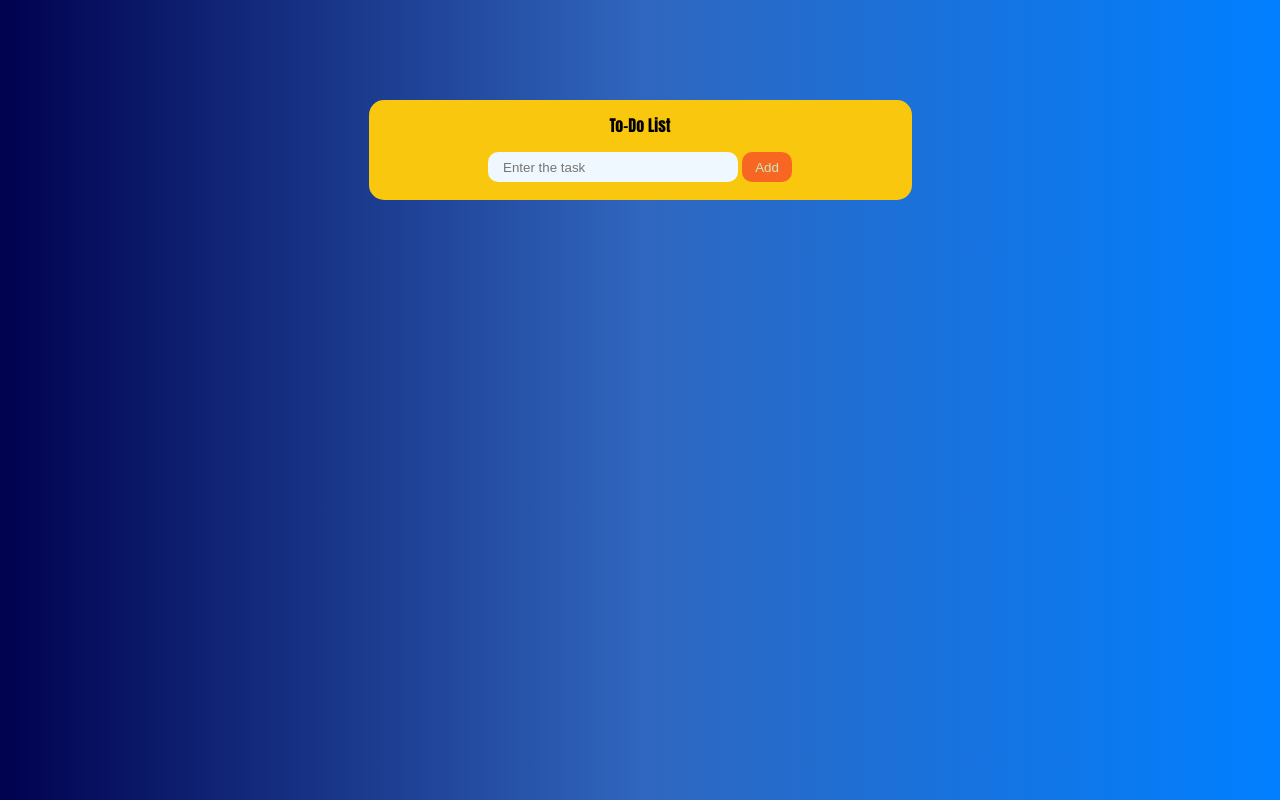
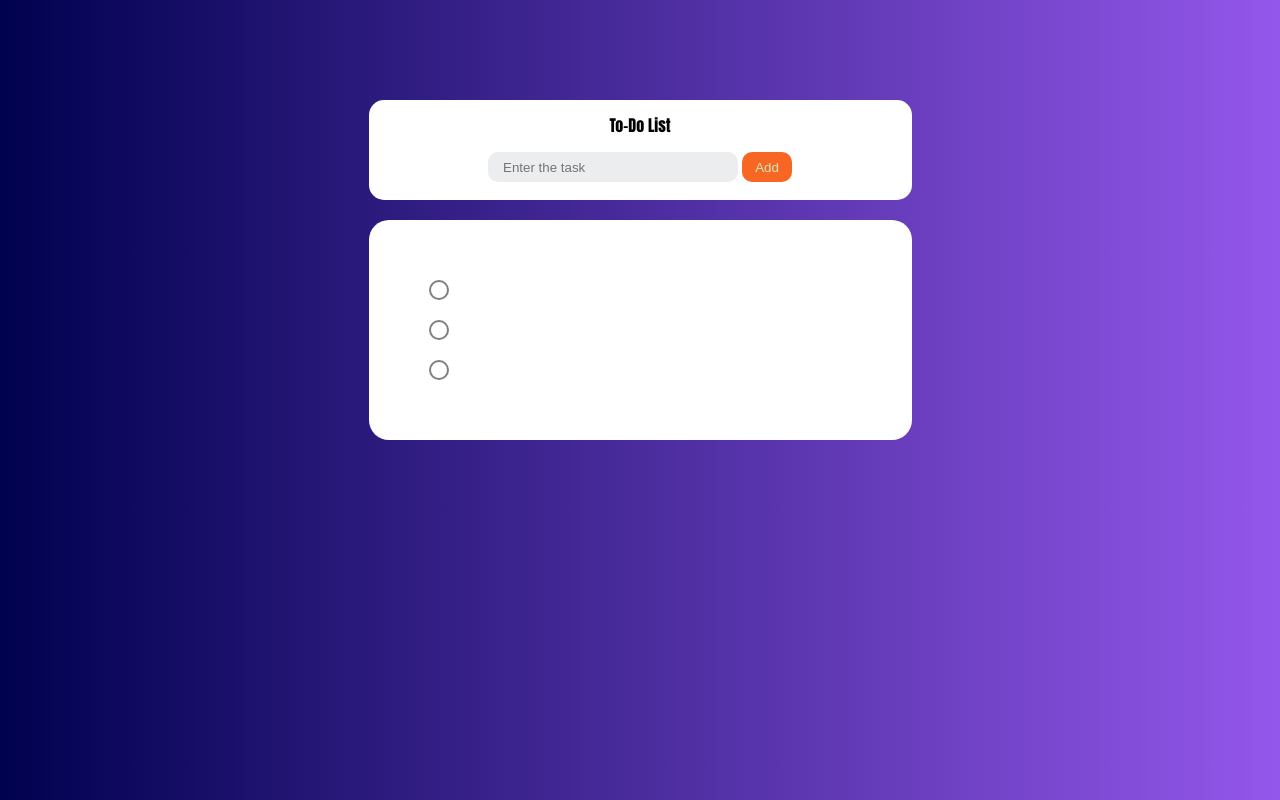
Before and after one commit to AryanSingh-2006/To-Do-list, a plain HTML site: page index.html in a window 1280 px wide. Drawn offline with Linux system fonts and the light colour scheme.

Commit message:
Added the javascript file and updated the html and css file

```diff
--- a/index.html
+++ b/index.html
@@ -14,9 +14,16 @@
             </div>
             <div>
                 <input type="text" placeholder="Enter the task"id="textbox">
-                <button type="button" id="Add">Add</button>
+                <button type="button" id="add">Add</button>
             </div>
         </div>
+        <ul id="tasklist">
+            <li class="task"><div class="circle"></div></li>
+            <li class="task"><div class="circle"></div></li>
+            <li class="task"><div class="circle"></div></li>
+
+        </ul>
     </div>
+    <script src="script.js"></script>
 </body>
 </html>
--- a/script.js
+++ b/script.js
@@ -0,0 +1,16 @@
+const taskList = document.querySelector("#tasklist");
+const addButton = document.querySelector("#add");
+const inputBox = document.querySelector("#textbox");
+
+addButton.onclick=()=>{
+    const task=inputBox.value;
+    console.log(task);
+    if(task !==""){
+        const li=document.createElement("li");
+        li.classList.add("task");
+        li.innerText=task;
+    }
+    else{
+        console.log("Please enter a task");
+    }
+}
--- a/style.css
+++ b/style.css
@@ -7,16 +7,17 @@
 .container {
     width: 100%;
     min-height: 100vh;
-    background: linear-gradient(90deg, #00014F, #3066BE,#007FFF);
+    background: linear-gradient(90deg, #00014F, #9457eb);
     display: flex;
-    justify-content: center;
+    align-items: center;
+    flex-direction: column;
 
 }
 
 #container2 {
     width: 543px;
     height: 100px; /* Let the height be determined by content */
-    background-color: #F9C80E;
+    background-color: white;
     margin-top: 100px;
     display: flex;
     align-items: center;
@@ -35,12 +36,10 @@
     height: 30px;
     width: 250px;
     border-radius: 10px;
-    background-color: aliceblue;
-}
-#textbox::placeholder{
+    background-color: #EBEDEE;
     padding-left: 15px;
 }
-#Add{
+#add{
     height: 30px;
     width: 50px;
     border-radius: 10px;
@@ -49,3 +48,31 @@
     color: #c6ebbe;
     background-color: #F86624;
 }
+#tasklist{
+    width: 543px;
+    height: auto; /* Let the height be determined by content */
+    padding: 50px;
+    background-color: white;
+    margin-top: 20px;
+    border-radius: 20px;
+    display: flex;
+    justify-content: center;
+    flex-direction: column;
+    list-style-type: none;
+}
+.task{
+    margin: 10px;
+    font-size: 25px;
+    display: flex;
+    align-items: center;
+}
+.circle{
+    width: 20px;
+    height:20px;
+    border: 2px solid black;
+    border-radius: 50%;
+    display: inline-block;
+    margin-right: 10px;
+    cursor: pointer;
+    opacity: 0.5;
+}
```
